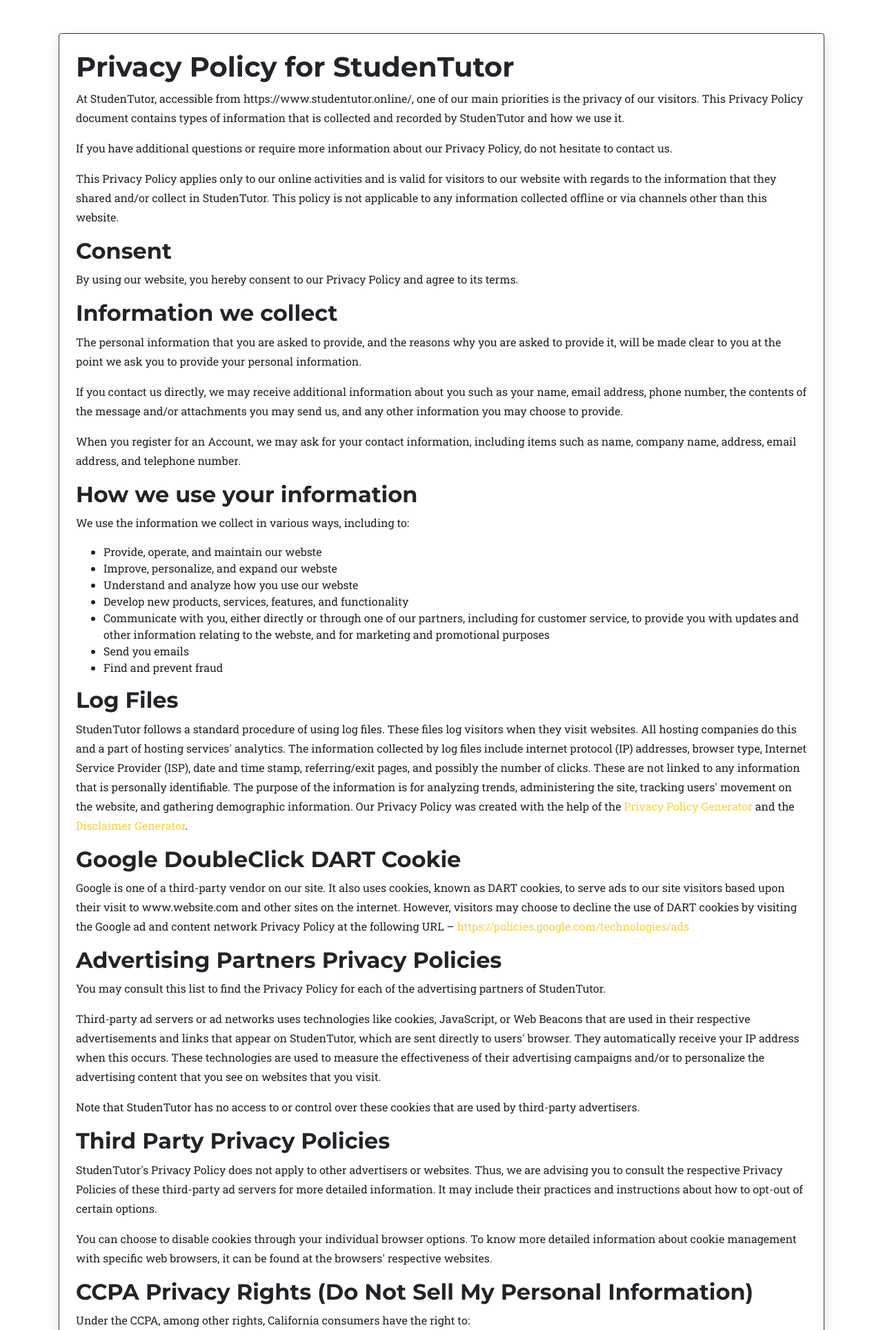
After one commit to UsamaKashif/studentutor, a Django app: page /privacy-policy/ in a window 1280 px wide. The commit adds this page. Shown: the top 1928 px of the page at 69% size. Run offline with Django 3.2, Linux system fonts and the light colour scheme; some libraries are stand-ins or nearby versions; some web fonts are replaced.

Commit message:
privacy-policy

```diff
--- a/main/home/templates/home/index_page.html
+++ b/main/home/templates/home/index_page.html
@@ -177,7 +177,7 @@
         <div class="col-md-4">
           <ul class="list-inline quicklinks">
             <li class="list-inline-item">
-              <a href="#">Privacy Policy</a>
+              <a href="{% url 'privacy_policy' %}">Privacy Policy</a>
             </li>
             <li class="list-inline-item">
               <a href="#">Terms of Use</a>
--- /dev/null
+++ b/main/home/templates/home/privacyPolicy.html
@@ -0,0 +1,88 @@
+{% extends "home/b.html" %}
+
+{% block content %}
+    <div class="container">
+        <div class="card card-body shadow mt-5 mb-5 border-dark p-4">
+                <h1>Privacy Policy for StudenTutor</h1>
+
+                <p>At StudenTutor, accessible from https://www.studentutor.online/, one of our main priorities is the privacy of our visitors. This Privacy Policy document contains types of information that is collected and recorded by StudenTutor and how we use it.</p>
+
+                <p>If you have additional questions or require more information about our Privacy Policy, do not hesitate to contact us.</p>
+
+                <p>This Privacy Policy applies only to our online activities and is valid for visitors to our website with regards to the information that they shared and/or collect in StudenTutor. This policy is not applicable to any information collected offline or via channels other than this website.</p>
+
+                <h2>Consent</h2>
+
+                <p>By using our website, you hereby consent to our Privacy Policy and agree to its terms.</p>
+
+                <h2>Information we collect</h2>
+
+                <p>The personal information that you are asked to provide, and the reasons why you are asked to provide it, will be made clear to you at the point we ask you to provide your personal information.</p>
+                <p>If you contact us directly, we may receive additional information about you such as your name, email address, phone number, the contents of the message and/or attachments you may send us, and any other information you may choose to provide.</p>
+                <p>When you register for an Account, we may ask for your contact information, including items such as name, company name, address, email address, and telephone number.</p>
+
+                <h2>How we use your information</h2>
+
+                <p>We use the information we collect in various ways, including to:</p>
+
+                <ul>
+                <li>Provide, operate, and maintain our webste</li>
+                <li>Improve, personalize, and expand our webste</li>
+                <li>Understand and analyze how you use our webste</li>
+                <li>Develop new products, services, features, and functionality</li>
+                <li>Communicate with you, either directly or through one of our partners, including for customer service, to provide you with updates and other information relating to the webste, and for marketing and promotional purposes</li>
+                <li>Send you emails</li>
+                <li>Find and prevent fraud</li>
+                </ul>
+
+                <h2>Log Files</h2>
+
+                <p>StudenTutor follows a standard procedure of using log files. These files log visitors when they visit websites. All hosting companies do this and a part of hosting services' analytics. The information collected by log files include internet protocol (IP) addresses, browser type, Internet Service Provider (ISP), date and time stamp, referring/exit pages, and possibly the number of clicks. These are not linked to any information that is personally identifiable. The purpose of the information is for analyzing trends, administering the site, tracking users' movement on the website, and gathering demographic information. Our Privacy Policy was created with the help of the <a href="https://www.privacypolicygenerator.info">Privacy Policy Generator</a> and the <a href="https://www.disclaimergenerator.org/">Disclaimer Generator</a>.</p>
+
+
+                <h2>Google DoubleClick DART Cookie</h2>
+
+                <p>Google is one of a third-party vendor on our site. It also uses cookies, known as DART cookies, to serve ads to our site visitors based upon their visit to www.website.com and other sites on the internet. However, visitors may choose to decline the use of DART cookies by visiting the Google ad and content network Privacy Policy at the following URL – <a href="https://policies.google.com/technologies/ads">https://policies.google.com/technologies/ads</a></p>
+
+
+                <h2>Advertising Partners Privacy Policies</h2>
+
+                <P>You may consult this list to find the Privacy Policy for each of the advertising partners of StudenTutor.</p>
+
+                <p>Third-party ad servers or ad networks uses technologies like cookies, JavaScript, or Web Beacons that are used in their respective advertisements and links that appear on StudenTutor, which are sent directly to users' browser. They automatically receive your IP address when this occurs. These technologies are used to measure the effectiveness of their advertising campaigns and/or to personalize the advertising content that you see on websites that you visit.</p>
+
+                <p>Note that StudenTutor has no access to or control over these cookies that are used by third-party advertisers.</p>
+
+                <h2>Third Party Privacy Policies</h2>
+
+                <p>StudenTutor's Privacy Policy does not apply to other advertisers or websites. Thus, we are advising you to consult the respective Privacy Policies of these third-party ad servers for more detailed information. It may include their practices and instructions about how to opt-out of certain options. </p>
+
+                <p>You can choose to disable cookies through your individual browser options. To know more detailed information about cookie management with specific web browsers, it can be found at the browsers' respective websites.</p>
+
+                <h2>CCPA Privacy Rights (Do Not Sell My Personal Information)</h2>
+
+                <p>Under the CCPA, among other rights, California consumers have the right to:</p>
+                <p>Request that a business that collects a consumer's personal data disclose the categories and specific pieces of personal data that a business has collected about consumers.</p>
+                <p>Request that a business delete any personal data about the consumer that a business has collected.</p>
+                <p>Request that a business that sells a consumer's personal data, not sell the consumer's personal data.</p>
+                <p>If you make a request, we have one month to respond to you. If you would like to exercise any of these rights, please contact us.</p>
+
+                <h2>GDPR Data Protection Rights</h2>
+
+                <p>We would like to make sure you are fully aware of all of your data protection rights. Every user is entitled to the following:</p>
+                <p>The right to access – You have the right to request copies of your personal data. We may charge you a small fee for this service.</p>
+                <p>The right to rectification – You have the right to request that we correct any information you believe is inaccurate. You also have the right to request that we complete the information you believe is incomplete.</p>
+                <p>The right to erasure – You have the right to request that we erase your personal data, under certain conditions.</p>
+                <p>The right to restrict processing – You have the right to request that we restrict the processing of your personal data, under certain conditions.</p>
+                <p>The right to object to processing – You have the right to object to our processing of your personal data, under certain conditions.</p>
+                <p>The right to data portability – You have the right to request that we transfer the data that we have collected to another organization, or directly to you, under certain conditions.</p>
+                <p>If you make a request, we have one month to respond to you. If you would like to exercise any of these rights, please contact us.</p>
+
+                <h2>Children's Information</h2>
+
+                <p>Another part of our priority is adding protection for children while using the internet. We encourage parents and guardians to observe, participate in, and/or monitor and guide their online activity.</p>
+
+                <p>StudenTutor does not knowingly collect any Personal Identifiable Information from children under the age of 13. If you think that your child provided this kind of information on our website, we strongly encourage you to contact us immediately and we will do our best efforts to promptly remove such information from our records.</p>
+        </div>
+    </div>
+{% endblock %}
--- a/main/home/urls.py
+++ b/main/home/urls.py
@@ -20,6 +20,7 @@ urlpatterns = [
     path('signin/', views.signIn, name="sign_in"),
     path('signout/', views.signOut, name="sign_out"),
     path('tutors/', views.tutors, name="tutors"),
+    path('privacy-policy/', views.privcy_policy, name="privacy_policy"),
     path('tutors/<int:id>/', views.tutorDetail, name="tutor_detail"),
 
     path('reset_password/', auth_views.PasswordResetView.as_view(template_name="home/password_reset.html"), name="reset_password"),
--- a/main/home/views.py
+++ b/main/home/views.py
@@ -109,3 +109,7 @@ def signOut(request):
 
     logout(request)
     return redirect("sign_in")
+
+
+def privcy_policy(request):
+    return render (request, "home/privacyPolicy.html",{})
```
